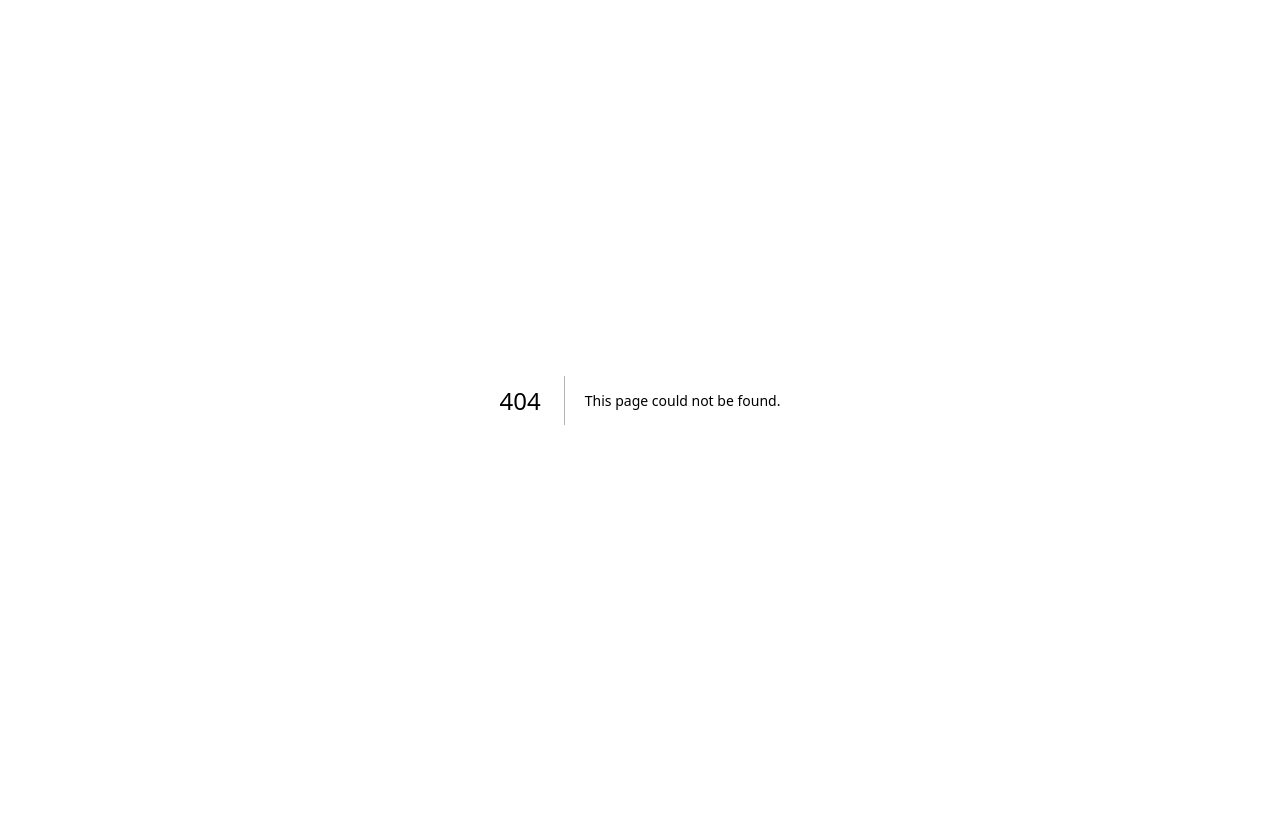
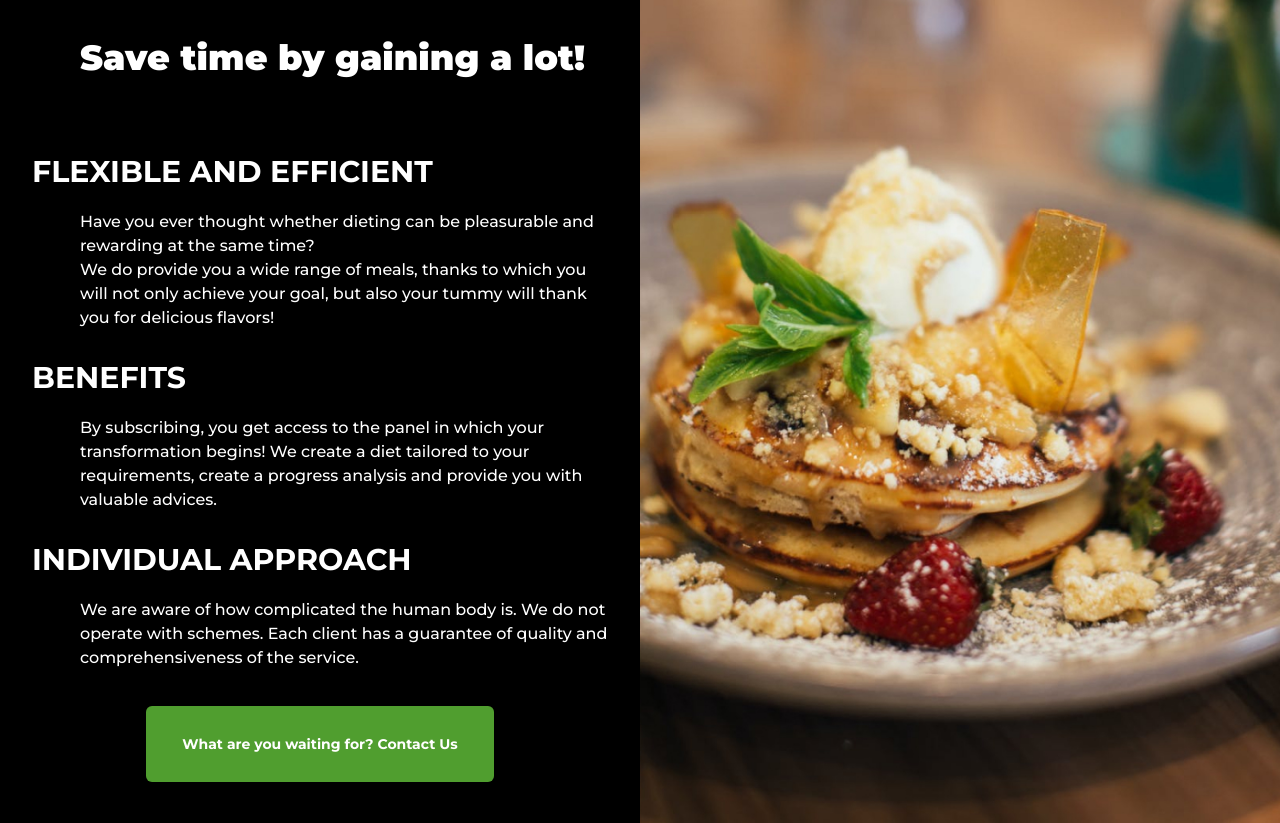
Before and after one commit to Community-With-No-Name/foody, a Next.js app: page /info in a window 1280 px wide. Before the commit this address had no page. Before the commit the page ends 800 px from the top, so only its background shows below. Built offline with nearby package versions, Linux system fonts and the light colour scheme.

Commit message:
Worked on Info page

```diff
--- /dev/null
+++ b/components/image.tsx
@@ -0,0 +1,11 @@
+import React from 'react'
+import image from '../public/image.jpg'
+import Image from 'next/image'
+
+export default function Images() {
+  return (
+    <div className=" md:w-[50%] items-center">
+    <Image src={image} alt=""/>
+  </div>
+  )
+}
--- a/pages/index.tsx
+++ b/pages/index.tsx
@@ -1,7 +1,12 @@
 import React from 'react'
+import Image from '../public/image.jpg'
+// import Image from 'next/image'
 
 export default function index() {
   return (
-    <div>index</div>
+    <div>  <div className=" w-[50%] items-center">
+
+    <img src= "image.jpg" alt="" className=' relative' />
+  </div></div>
   )
 }
--- /dev/null
+++ b/pages/info.tsx
@@ -0,0 +1,51 @@
+import React from 'react'
+import {Montserrat} from 'next/font/google'
+import Images from '@/components/image'
+
+const montserrat = Montserrat ({subsets: ['latin']})
+export default function login() {
+  return (
+
+    <div className = {montserrat.className} >
+      <div className=" flex md:flex-row flex-col-reverse justify-center flex-wrap-reverse bg-black text-white overflow-hidden  w-full  ">
+
+      <div className=" md:w-[50%] p-8">
+        <h2 className=" text-[35px] font-[900] pb-[69px] pl-12">Save time by gaining a lot!</h2>
+
+          <div>
+
+            <div>
+              <h1 className=' text-3xl font-[700] pb-[20px]'>FLEXIBLE AND EFFICIENT</h1>
+              <p className=' text-base font-[500] pb-[30px] pl-12'>Have you ever thought whether dieting can be pleasurable and rewarding at the same time? <br />
+              We do provide you a wide range of meals, thanks to which you will not only achieve your goal, but also your tummy will thank you for delicious flavors!</p>
+            </div>
+
+
+            <div>
+              <h1 className=' text-3xl font-[700] pb-[20px]'>BENEFITS</h1>
+              <p className=' text-base font-[500] pb-[30px] pl-12'>By subscribing, you get access to the panel
+                in which your transformation begins!
+                We create a diet tailored to your requirements,
+                create a progress analysis and provide you with valuable advices.</p>
+            </div>
+
+            <div>
+              <h1 className=' text-3xl font-[700] pb-[20px]'>INDIVIDUAL APPROACH</h1>
+              <p className=' text-base font-[500] pb-[36px] pl-12'>We are aware of how complicated the human body is.
+                We do not operate with schemes.
+                Each client has a guarantee of quality and
+                comprehensiveness of the service.</p>
+            </div>
+          </div>
+          <div className="items-center text-center ">
+          <button className=' bg-[#509e2f] text-sm font-bold py-7 px-9 rounded-md '>What are you waiting for? Contact Us</button>
+          </div>
+        </div>
+
+        <Images/>
+
+
+      </div>
+    </div>
+  )
+}
```
Also changed, not shown: public/image.jpg (added).
